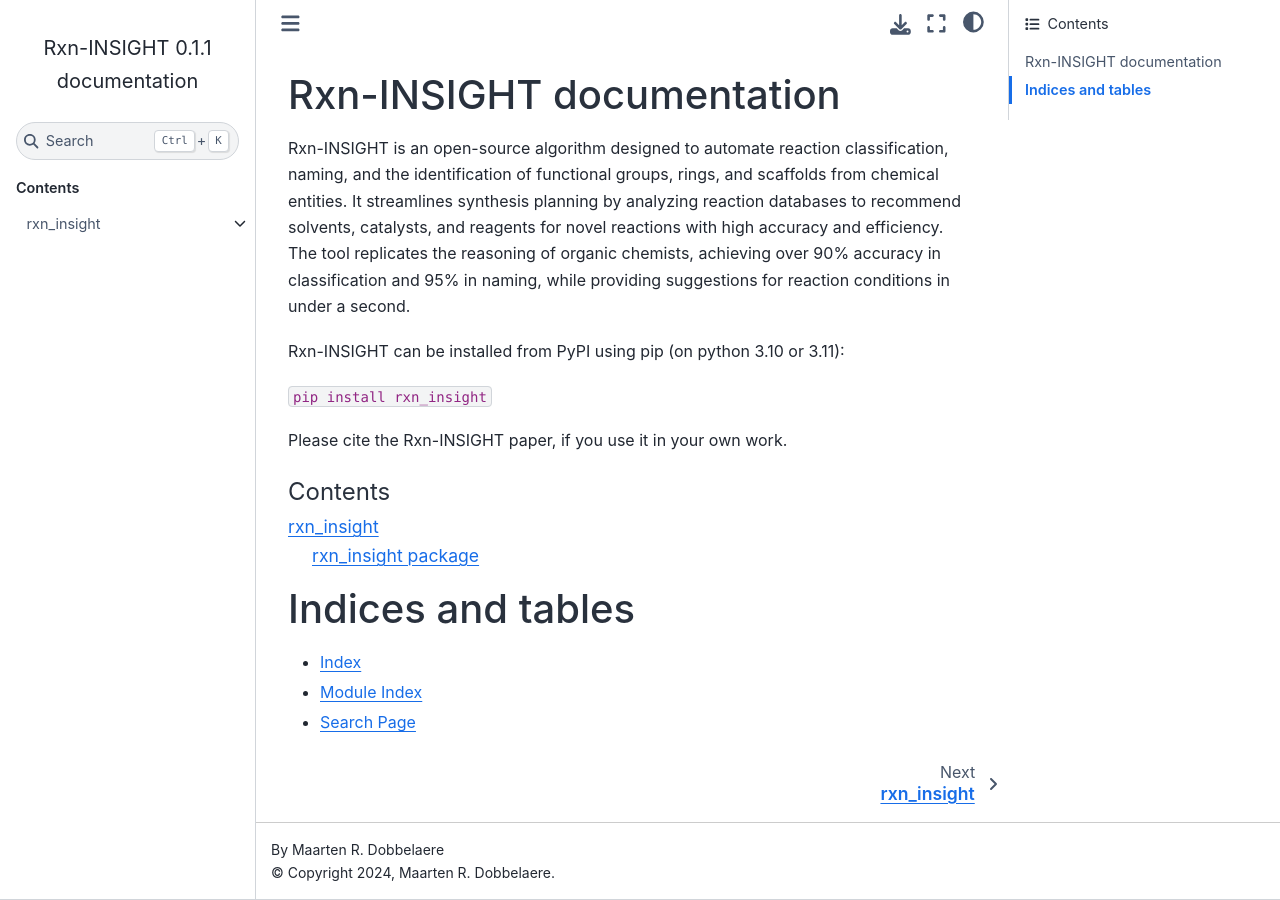
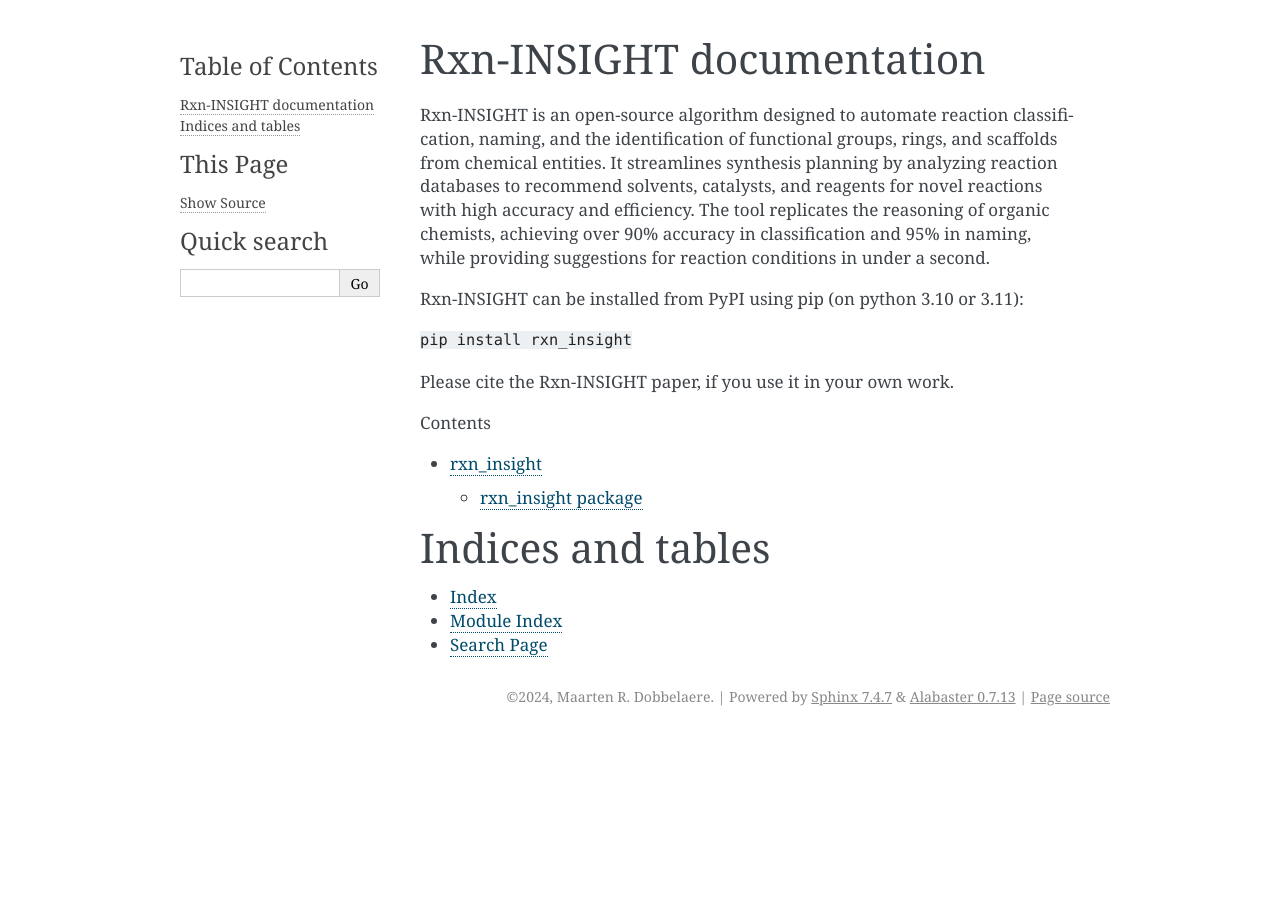
Before and after one commit to mrodobbe/Rxn-INSIGHT, a Sphinx documentation site: the page built from docs/source/index.rst, in a window 1280 px wide. Built offline with Sphinx 7.4.7, drawn with Linux system fonts in a browser that asks for light colours; some of the changed lines change nothing that is shown.

Commit message:
update theme

```diff
--- a/docs/source/conf.py
+++ b/docs/source/conf.py
@@ -20,10 +20,15 @@
 # https://www.sphinx-doc.org/en/master/usage/configuration.html#general-configuration
 
 extensions = [
-    'sphinx.ext.autodoc',  # Automatically generate docs from docstrings
-    'sphinx.ext.napoleon',  # Support for Google and NumPy-style docstrings
-    'sphinx.ext.viewcode',  # Add links to highlighted source code
-    'sphinx.ext.intersphinx',  # Link to documentation of other projects
+    "nbsphinx",
+    "sphinx.ext.autodoc",
+    "sphinx.ext.napoleon",
+    "autoapi.extension",
+    "sphinx.ext.mathjax",
+    "sphinx.ext.viewcode",
+    "sphinx.ext.doctest",
+    "sphinxarg.ext",
+    "nbsphinx_link",
 ]
 
 bibtex_bibfiles = ['refs.bib']
@@ -35,5 +40,5 @@
 # -- Options for HTML output -------------------------------------------------
 # https://www.sphinx-doc.org/en/master/usage/configuration.html#options-for-html-output
 
-html_theme = 'sphinx_book_theme'
+html_theme = 'alabaster'
 html_static_path = ['_static']
```
